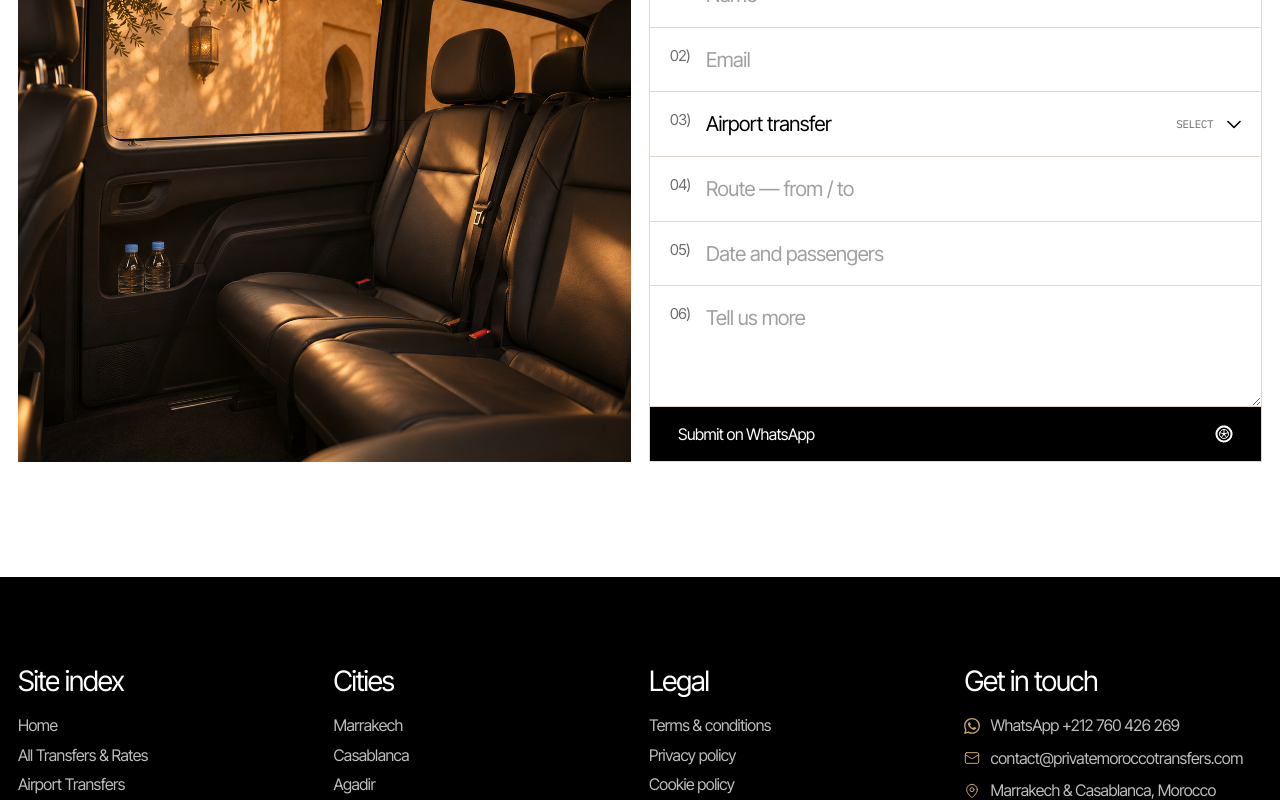
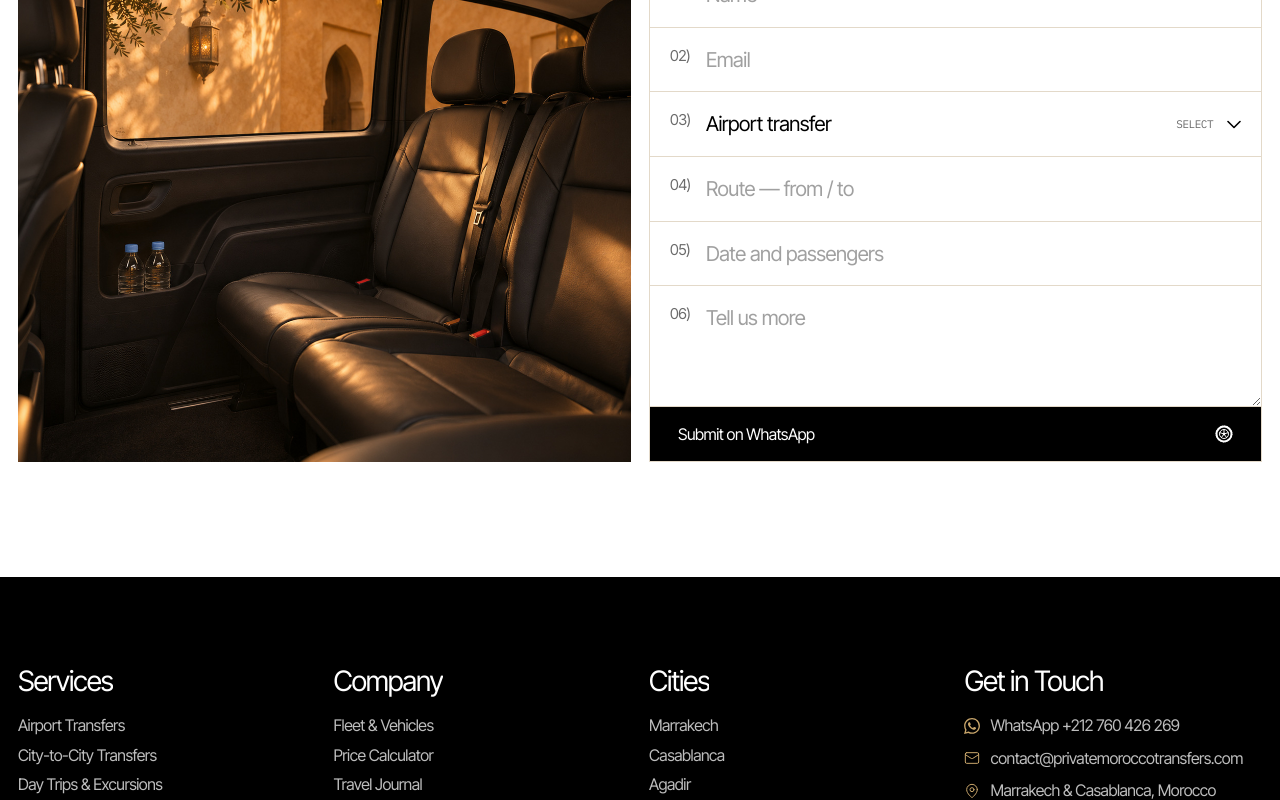
Before and after one commit to hamzaelhajjam01/privatemoroccotransfers, a Next.js app: page / in a window 1280 px wide. Shown: the part 11200-12000 px from the top of the page. Built offline with nearby package versions, Linux system fonts and the light colour scheme.

Commit message:
Organize footer Site Index into clean Services and Company categories with bilingual support

```diff
--- a/app/globals.css
+++ b/app/globals.css
@@ -270,6 +270,8 @@ h1, h2, h3, h4 { font-weight: 400; letter-spacing: var(--track); line-height: 1;
 .footer-social a { color: #BDBDBD; }
 .footer-wordmark { font-size: clamp(64px, 15.5vw, 300px); letter-spacing: -0.065em; line-height: .8; margin-top: clamp(64px, 8vw, 140px); white-space: nowrap; }
 .footer-bottom { display: flex; justify-content: space-between; flex-wrap: wrap; gap: 12px; border-top: 1px solid var(--rule-dark); margin-top: 28px; padding-top: 16px; font-family: var(--mono); font-size: 12px; color: #9A9A9A; text-transform: uppercase; }
+.footer-bottom a { color: #9A9A9A; transition: color .2s; }
+.footer-bottom a:hover { color: #fff; }
 .footer-payments { display: flex; gap: 12px; }
 .pay-badge { color: #9A9A9A; }
 
--- a/components/Footer.tsx
+++ b/components/Footer.tsx
@@ -1,190 +1,181 @@
+"use client";
+
 import Link from "next/link";
+import { usePathname } from "next/navigation";
 import Icon from "./Icon";
 
 export default function Footer() {
+  const pathname = usePathname();
+  const isFr = pathname?.startsWith("/fr");
+
   return (
     <footer className="site-footer">
       <div className="footer-grid">
+        {/* Column 1: Core Services */}
         <div className="footer-col">
-          <h4>
-            {"Site index"}
-          </h4>
+          <h4>{isFr ? "Services" : "Services"}</h4>
           <ul>
             <li>
-              <Link href="/">
-                {"Home"}
-              </Link>
-            </li>
-            <li>
-              <Link href="/transfers">
-                {"All Transfers & Rates"}
-              </Link>
-            </li>
-            <li>
               <Link href="/airport-transfers">
-                {"Airport Transfers"}
+                {isFr ? "Transferts Aéroport" : "Airport Transfers"}
               </Link>
             </li>
             <li>
               <Link href="/city-to-city">
-                {"City-to-City"}
+                {isFr ? "Liaisons Ville à Ville" : "City-to-City Transfers"}
               </Link>
             </li>
             <li>
               <Link href="/day-trips">
-                {"Day Trips"}
+                {isFr ? "Excursions d'une Journée" : "Day Trips & Excursions"}
               </Link>
             </li>
             <li>
               <Link href="/multi-day-tours">
-                {"Private Tours"}
+                {isFr ? "Circuits Privés & Désert" : "Multi-Day Private Tours"}
               </Link>
             </li>
             <li>
+              <Link href={isFr ? "/fr/transfers" : "/transfers"}>
+                {isFr ? "Toutes les Liaisons & Tarifs" : "All Routes & Fixed Rates"}
+              </Link>
+            </li>
+          </ul>
+        </div>
+
+        {/* Column 2: Company & Tools */}
+        <div className="footer-col">
+          <h4>{isFr ? "Entreprise" : "Company"}</h4>
+          <ul>
+            <li>
               <Link href="/fleet">
-                {"Fleet"}
+                {isFr ? "Notre Flotte" : "Fleet & Vehicles"}
               </Link>
             </li>
             <li>
               <Link href="/calculator">
-                {"Price Calculator"}
+                {isFr ? "Calculateur de Tarif" : "Price Calculator"}
               </Link>
             </li>
             <li>
               <Link href="/blog">
-                {"Journal"}
+                {isFr ? "Journal de Voyage" : "Travel Journal"}
               </Link>
             </li>
             <li>
               <Link href="/about">
-                {"About"}
+                {isFr ? "À Propos de Nous" : "About Us"}
+              </Link>
+            </li>
+            <li>
+              <Link href="/become-a-driver">
+                {isFr ? "Devenir Chauffeur Partenaire" : "Become a Driver"}
               </Link>
             </li>
           </ul>
         </div>
+
+        {/* Column 3: Major Cities */}
         <div className="footer-col">
-          <h4>
-            {"Cities"}
-          </h4>
+          <h4>{isFr ? "Villes" : "Cities"}</h4>
           <ul>
             <li>
-              <Link href="/cities/marrakech">
-                {"Marrakech"}
-              </Link>
+              <Link href="/cities/marrakech">Marrakech</Link>
             </li>
             <li>
-              <Link href="/cities/casablanca">
-                {"Casablanca"}
-              </Link>
+              <Link href="/cities/casablanca">Casablanca</Link>
             </li>
             <li>
-              <Link href="/cities/agadir">
-                {"Agadir"}
-              </Link>
+              <Link href="/cities/agadir">Agadir</Link>
             </li>
             <li>
-              <Link href="/cities/fes">
-                {"Fes"}
-              </Link>
+              <Link href="/cities/fes">{isFr ? "Fès" : "Fes"}</Link>
             </li>
             <li>
-              <Link href="/cities/tangier">
-                {"Tangier"}
-              </Link>
+              <Link href="/cities/tangier">{isFr ? "Tanger" : "Tangier"}</Link>
             </li>
             <li>
-              <Link href="/cities/rabat">
-                {"Rabat"}
-              </Link>
+              <Link href="/cities/rabat">Rabat</Link>
             </li>
             <li>
-              <Link href="/cities/essaouira">
-                {"Essaouira"}
-              </Link>
+              <Link href="/cities/essaouira">Essaouira</Link>
             </li>
           </ul>
         </div>
+
+        {/* Column 4: Contact & Partner */}
         <div className="footer-col">
-          <h4>
-            {"Legal"}
-          </h4>
+          <h4>{isFr ? "Contact" : "Get in Touch"}</h4>
           <ul>
             <li>
-              <Link href="/terms">
-                {"Terms & conditions"}
-              </Link>
+              <a
+                href={
+                  isFr
+                    ? "https://wa.me/212760426269?text=Bonjour%20Private%20Morocco%20Transfers!"
+                    : "https://wa.me/212760426269?text=Hello%20Private%20Morocco%20Transfers!"
+                }
+                target="_blank"
+                rel="noopener"
+              >
+                <Icon name="whatsapp" size={16} />
+                {"WhatsApp +212 760 426 269"}
+              </a>
             </li>
             <li>
-              <Link href="/privacy">
-                {"Privacy policy"}
-              </Link>
+              <a href="mailto:contact@privatemoroccotransfers.com">
+                <Icon name="mail" size={16} />
+                {"contact@privatemoroccotransfers.com"}
+              </a>
             </li>
             <li>
-              <Link href="/cookie">
-                {"Cookie policy"}
-              </Link>
-            </li>
-            <li>
-              <Link href="/cancellation">
-                {"Cancellation policy"}
+              <Link href="/contact">
+                <Icon name="map-pin" size={16} />
+                {"Marrakech & Casablanca, Morocco"}
               </Link>
             </li>
             <li>
               <Link href="/faq">
-                {"FAQ"}
-              </Link>
-            </li>
-            <li>
-              <Link href="/support">
-                {"Support"}
-              </Link>
-            </li>
-            <li>
-              <Link href="/become-a-driver">
-                {"Become a driver"}
-              </Link>
-            </li>
-          </ul>
-        </div>
-        <div className="footer-col">
-          <h4>
-            {"Get in touch"}
-          </h4>
-          <ul>
-            <li>
-              <a href="https://wa.me/212760426269?text=Hello%20Private%20Morocco%20Transfers!" target="_blank" rel="noopener">
-                <Icon name="whatsapp" size={16} />{"WhatsApp +212 760 426 269"}
-              </a>
-            </li>
-            <li>
-              <a href="mailto:contact@privatemoroccotransfers.com">
-                <Icon name="mail" size={16} />{"contact@privatemoroccotransfers.com"}
-              </a>
-            </li>
-            <li>
-              <Link href="/contact">
-                <Icon name="map-pin" size={16} />{"Marrakech & Casablanca, Morocco"}
+                <Icon name="shield-check" size={16} />
+                {isFr ? "Questions Fréquentes (FAQ)" : "FAQ & Help Center"}
               </Link>
             </li>
           </ul>
           <div className="footer-social">
-            <a href="https://roammorocco.tours" target="_blank" rel="noopener" title="Desert Tours Partner">
-              {"Roam Morocco Tours ↗"}
+            <a
+              href="https://roammorocco.tours"
+              target="_blank"
+              rel="noopener"
+              title="Desert Tours Partner"
+            >
+              {isFr ? "Partenaire : Roam Morocco Tours ↗" : "Partner: Roam Morocco Tours ↗"}
             </a>
           </div>
         </div>
       </div>
+
       <div className="footer-wordmark">
         {/* eslint-disable-next-line @next/next/no-img-element */}
-        <img src="/brand/logo-gold.svg" alt="Private Morocco Transfers" width={1128} height={204} />
+        <img
+          src="/brand/logo-gold.svg"
+          alt="Private Morocco Transfers"
+          width={1128}
+          height={204}
+        />
       </div>
+
       <div className="footer-bottom">
         <span>
-          {"© 2026 Private Morocco Transfers"}
+          {isFr
+            ? "© 2026 Private Morocco Transfers · Chauffeurs Agréés · Prix Fixes Garantis"
+            : "© 2026 Private Morocco Transfers · Licensed Chauffeurs · Guaranteed Flat Rates"}
         </span>
-        <span>
-          {"Fixed prices · Licensed drivers · All of Morocco"}
-        </span>
+        <div style={{ display: "flex", gap: "16px", flexWrap: "wrap" }}>
+          <Link href="/terms">{isFr ? "Conditions" : "Terms"}</Link>
+          <Link href="/privacy">{isFr ? "Confidentialité" : "Privacy"}</Link>
+          <Link href="/cookie">{isFr ? "Cookies" : "Cookies"}</Link>
+          <Link href="/cancellation">{isFr ? "Annulation" : "Cancellation"}</Link>
+          <Link href="/support">{isFr ? "Support" : "Support"}</Link>
+        </div>
       </div>
     </footer>
   );
```
